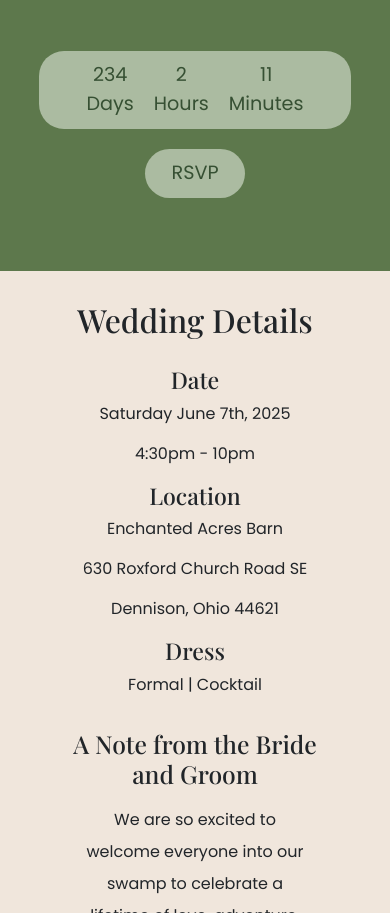
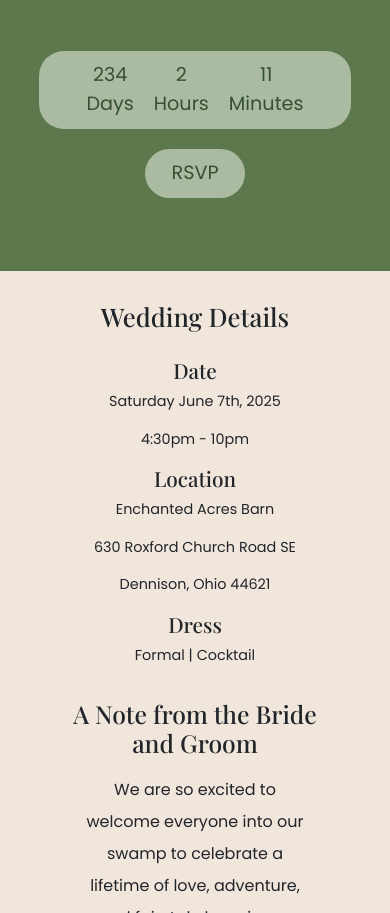
Before and after one commit to jessiegilboy/A-Shrektacular-Wedding, a plain HTML site: page index.html in a window 390 px wide. Shown: the part 301-1214 px from the top of the page. Drawn offline with nearby package versions, Linux system fonts and the light colour scheme; a web font is replaced by a local one.

Commit message:
Adjust wedding details section for mobile

```diff
--- a/styles.css
+++ b/styles.css
@@ -1219,6 +1219,14 @@ footer {
     font-size: 2rem;
   }
   .infoLeft h2 {
+    font-size: 1.6rem;
+    text-align: center;
+  }
+  .infoLeft h3{
+    font-size: 1.3rem;
+  }
+  .infoLeft{
+    font-size: .9rem;
     text-align: center;
   }
 
```
